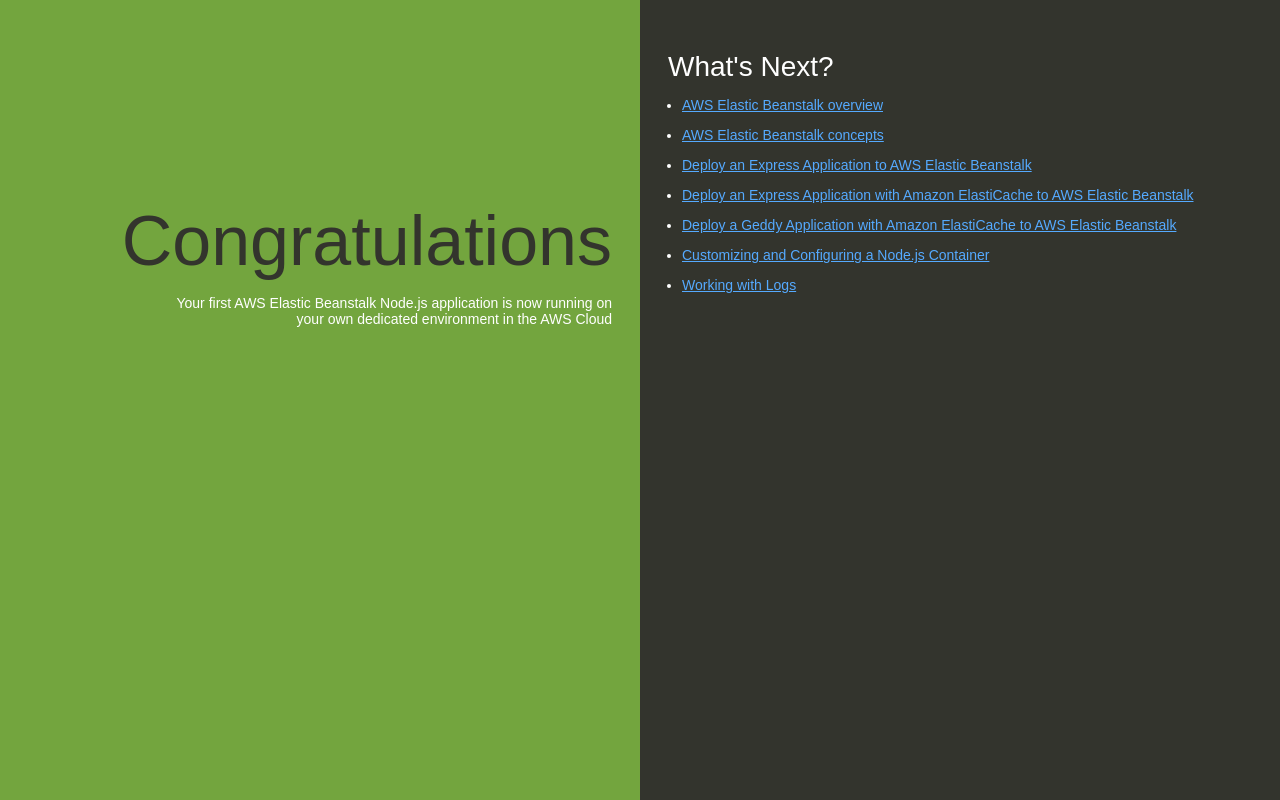
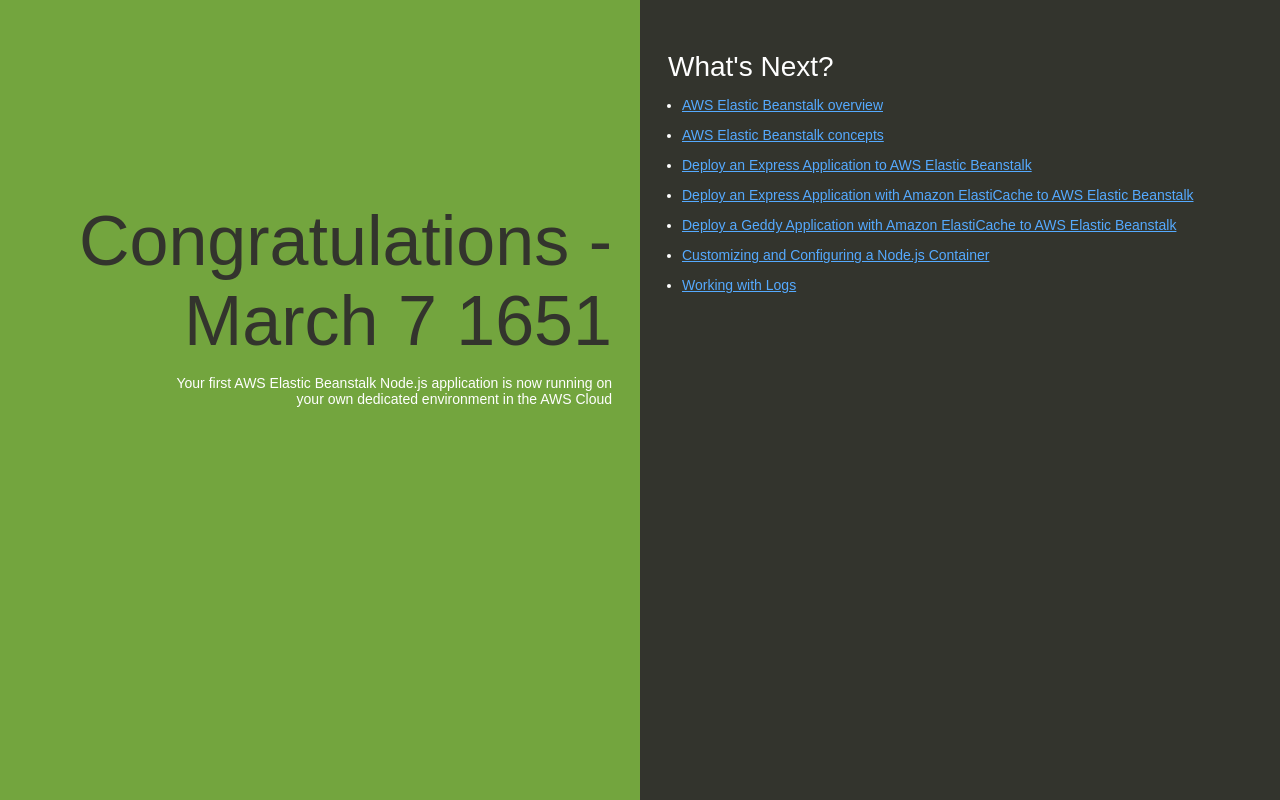
Before and after one commit to bradflood/nodejs-simple, a website: page index.html in a window 1280 px wide. Drawn offline with Linux system fonts and the light colour scheme.

Commit message:
small code change

```diff
--- a/index.html
+++ b/index.html
@@ -74,7 +74,7 @@
   </head>
   <body>
     <div class="textColumn">
-      <h1>Congratulations</h1>
+      <h1>Congratulations - March 7 1651</h1>
       <p>Your first AWS Elastic Beanstalk Node.js application is now running on your own dedicated environment in the AWS Cloud</p>
     </div>
     <div class="linksColumn">
```
